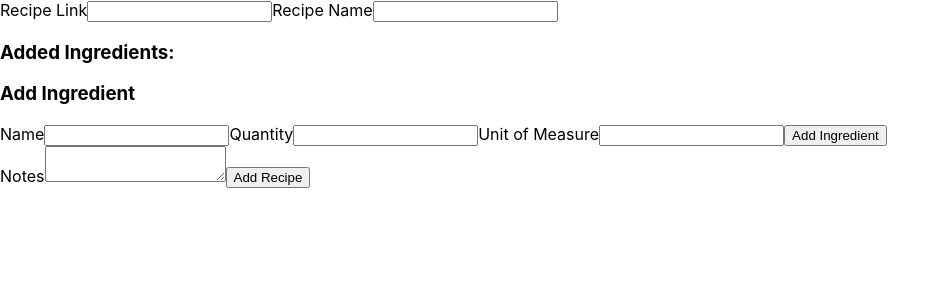
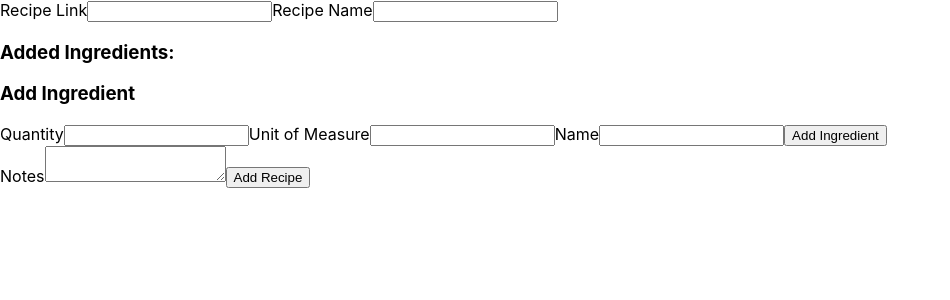
Before and after one commit to nkartha2/the-grocery-list, a React (Create React App) app in the folder app/static/: page /add/recipe in a window 1280 px wide. Shown: the top 300 px of the page, without its empty margins (0-950 px from the left). Built offline with nearby package versions, Linux system fonts and the light colour scheme; the HTML template or start-up script is replaced by a standard one.

Commit message:
wip set quantity

```diff
--- a/app/static/src/IngredientForm.tsx
+++ b/app/static/src/IngredientForm.tsx
@@ -94,9 +94,21 @@ function IngredientForm(): JSX.Element {
     }
   }
 
+  const addIngredient = () => {
+    console.log(quantity)
+    console.log(ing)
+  }
+
   return (
     <div>
       <h3>Add Ingredient</h3>
+      <label>Quantity</label>
+      <input onChange={(e) => setQuantity(e.currentTarget.value)} type="number" name="ingredient_quantity"/>
+      <label>Unit of Measure</label>
+      <input onChange={(e) => handleUnitofMeasureChange(e)} type="text" name="uom"/>
+      {uomResults && uomResults.length > 0 &&
+        <ResultsList results={uomResults}/>
+      }
       <label>Name</label>
       <input
         value={ingName ? ingName : ""}
@@ -107,14 +119,7 @@ function IngredientForm(): JSX.Element {
       {!ing && ingredientResults && ingredientResults.length > 0 &&
         <ResultsList results={ingredientResults}/>
       }
-      <label>Quantity</label>
-      <input type="number" name="ingredient_quantity"/>
-      <label>Unit of Measure</label>
-      <input onChange={(e) => handleUnitofMeasureChange(e)} type="text" name="uom"/>
-      {uomResults && uomResults.length > 0 &&
-        <ResultsList results={uomResults}/>
-      }
-      <button onClick={() => console.log('hi for now')}>Add Ingredient</button>
+      <button onClick={() => addIngredient()}>Add Ingredient</button>
     </div>
   );
 }
```
